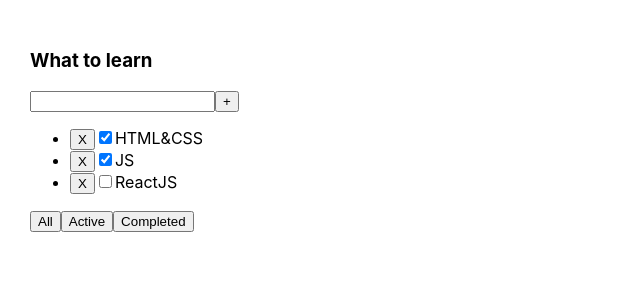
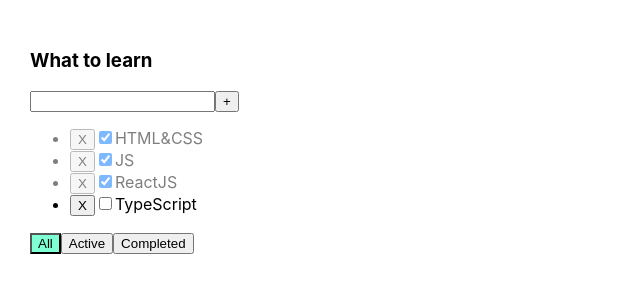
Before and after one commit to gatzxx/todolist, a React (Vite) app: page / in a window 1280 px wide. Shown: the top 300 px of the page, without its empty margins (0-640 px from the left). Built offline with nearby package versions, Linux system fonts and the light colour scheme.

Commit message:
feat: add styles for completed tasks and active filters, improve error handling

```diff
--- a/src/App.css
+++ b/src/App.css
@@ -6,3 +6,15 @@
 .app > div {
   margin-right: 50px;
 }
+
+.errorMessage {
+  color: red
+}
+
+.activeFilter {
+  background-color: aquamarine;
+}
+
+.isDone {
+  opacity: 0.5;
+}
--- a/src/App.tsx
+++ b/src/App.tsx
@@ -13,7 +13,8 @@ export function App() {
     const [tasks, setTasks] = useState<TasksType[]>([
         {id: v1(), title: 'HTML&CSS', isDone: true},
         {id: v1(), title: 'JS', isDone: true},
-        {id: v1(), title: 'ReactJS', isDone: false}
+        {id: v1(), title: 'ReactJS', isDone: true},
+        {id: v1(), title: 'TypeScript', isDone: false},
     ]);
 
     const removeTaskById = (taskId: string) => {
--- a/src/Button.tsx
+++ b/src/Button.tsx
@@ -1,9 +1,10 @@
 type ButtonPropsType = {
     title: string,
     onClick?: () => void,
+    className?: string,
 };
 
-export const Button = ({title, onClick}: ButtonPropsType) => {
+export const Button = ({title, onClick, className}: ButtonPropsType) => {
 
     const handleButtonClick = () => {
         if (onClick) {
@@ -12,6 +13,6 @@ export const Button = ({title, onClick}: ButtonPropsType) => {
     }
 
     return (
-        <button onClick={onClick ? handleButtonClick : undefined}>{title}</button>
+        <button onClick={onClick ? handleButtonClick : undefined} className={className}>{title}</button>
     );
 };
--- a/src/TodolistItem.tsx
+++ b/src/TodolistItem.tsx
@@ -65,21 +65,23 @@ export const TodolistItem = ({
         }
     }
 
+    const handleToggleTaskStatus = (taskId: string, isDone: boolean) => {
+        toggleTaskStatus(taskId, isDone)
+    }
+
     const mappedTasks = filteredTasks.map(t => {
         const handleRemoveTask = () => removeTaskById(t.id)
 
-        const handleToggleTaskStatus = (e: ChangeEvent<HTMLInputElement>) => {
-            toggleTaskStatus(t.id, e.currentTarget.checked)
-        }
-
         return (
-            <li key={t.id}>
+            <li key={t.id}
+                className={t.isDone ? 'isDone' : ''}
+            >
                 <Button onClick={handleRemoveTask}
                         title='X'
                 />
                 <input type="checkbox"
                        checked={t.isDone}
-                       onChange={handleToggleTaskStatus}
+                       onChange={e => handleToggleTaskStatus(t.id, e.currentTarget.checked)}
                 />
                 <span>{t.title}</span>
             </li>
@@ -90,7 +92,7 @@ export const TodolistItem = ({
         <div>
             <h3>{title}</h3>
             <div>
-                {error && <div style={{color: 'red'}}>{error}</div>}
+                {error && <div className={'errorMessage'}>{error}</div>}
                 <input value={newTaskTitle}
                        onChange={handleTitleChange}
                        onKeyDown={handleAddTaskOnEnter}
@@ -101,16 +103,19 @@ export const TodolistItem = ({
             </div>
             {tasks.length
                 ? <ul>{mappedTasks}</ul>
-                : <span>Tasks list is empty</span>}
+                : <span>Your task list is empty!</span>}
             <div>
                 <Button onClick={() => handleFilterChange('All')}
                         title='All'
+                        className={ filter === 'All' ? 'activeFilter' : '' }
                 />
                 <Button onClick={() => handleFilterChange('Active')}
                         title='Active'
+                        className={ filter === 'Active' ? 'activeFilter' : '' }
                 />
                 <Button onClick={() => handleFilterChange('Completed')}
                         title='Completed'
+                        className={ filter === 'Completed' ? 'activeFilter' : '' }
                 />
             </div>
         </div>
```
